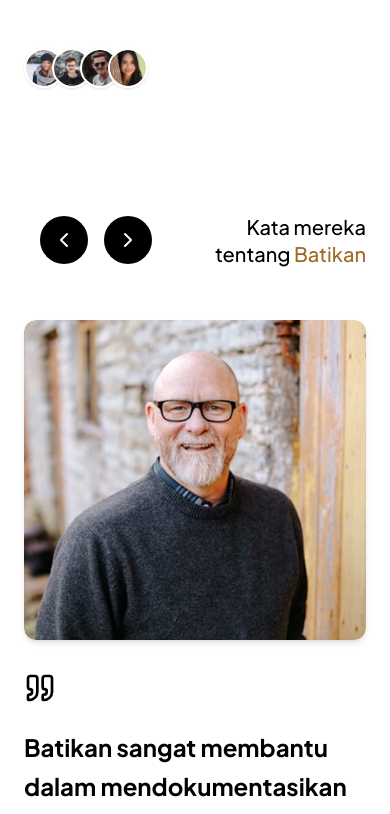
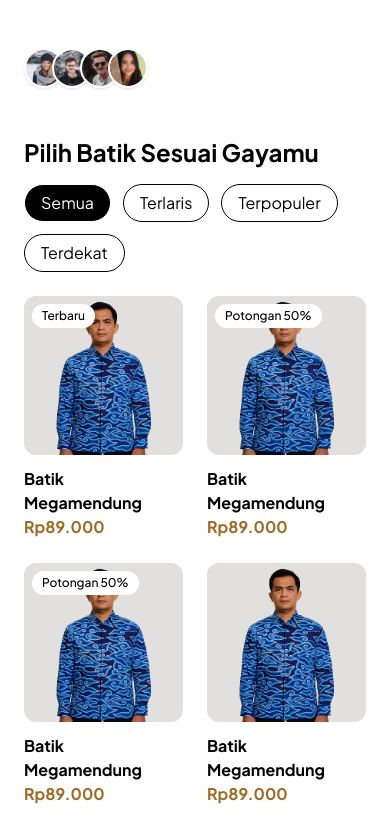
Before and after one commit to JiePrass/Acumalaka_WebsiteUMKM_ITsDay, a React (Vite) app: page / in a window 390 px wide. Shown: the part 1600-2414 px from the top of the page. Built offline with nearby package versions, Linux system fonts and the light colour scheme.

Commit message:
Add Product section & fix responsive issue

```diff
--- a/src/components/landing/Product.jsx
+++ b/src/components/landing/Product.jsx
@@ -1,7 +1,45 @@
+import { useState } from "react";
+import { useTranslation } from "react-i18next";
+import ProductCard from "../shared/ProductCard";
+import FilterTabs from "../shared/FilterTabs";
+
+const allProducts = [
+    { id: 1, label: "new", category: "popular", discount: false, image: "/images/model.png", title: "Batik Megamendung", price: 89000 },
+    { id: 2, discount: true, category: "best_seller", image: "/images/model.png", title: "Batik Megamendung", price: 89000 },
+    { id: 3, discount: true, category: "nearest", image: "/images/model.png", title: "Batik Megamendung", price: 89000 },
+    { id: 4, discount: false, category: "all", image: "/images/model.png", title: "Batik Megamendung", price: 89000 },
+    { id: 5, discount: false, category: "best_seller", image: "/images/model.png", title: "Batik Megamendung", price: 89000 },
+    { id: 6, discount: false, category: "popular", image: "/images/model.png", title: "Batik Megamendung", price: 89000 },
+];
+
+
 export default function Product() {
+    const [hovered, setHovered] = useState(null);
+    const [filter, setFilter] = useState("all");
+    const { t } = useTranslation();
+
+    const filteredProducts =
+        filter === "all"
+            ? allProducts
+            : allProducts.filter((p) => p.category === filter);
+
     return (
-        <section className="container mx-auto">
+        <section className="container mx-auto px-6 md:px-0">
+            <h1 className="text-2xl md:text-5xl font-semibold mb-4">{t("product.title")}</h1>
 
+            <FilterTabs active={filter} onChange={setFilter} />
+
+            <div className="grid grid-cols-6 gap-6 md:grid-cols-12 md:gap-12">
+                {filteredProducts.map((product) => (
+                    <ProductCard
+                        key={product.id}
+                        product={product}
+                        isHovered={hovered === product.id}
+                        onHover={() => setHovered(product.id)}
+                        onLeave={() => setHovered(null)}
+                    />
+                ))}
+            </div>
         </section>
-    )
+    );
 }
--- a/src/components/landing/Review.jsx
+++ b/src/components/landing/Review.jsx
@@ -19,7 +19,7 @@ export default function Review() {
     }
 
     return (
-        <section className="relative w-full py-16 overflow-hidden">
+        <section className="relative w-full overflow-hidden">
             <div className="container mx-auto px-6 md:px-0">
                 <div className="justify-between flex items-center mb-10">
                     <div className="flex gap-4 z-10 p-4">
--- /dev/null
+++ b/src/components/shared/FilterTabs.jsx
@@ -0,0 +1,26 @@
+import { useTranslation } from "react-i18next";
+
+export default function FilterTabs({ active, onChange }) {
+    const { t } = useTranslation();
+    const tabs = [
+        { key: "all", label: t("product.filter.all") },
+        { key: "best_seller", label: t("product.filter.best_seller") },
+        { key: "popular", label: t("product.filter.popular") },
+        { key: "nearest", label: t("product.filter.nearest") },
+    ];
+
+    return (
+        <div className="flex flex-wrap gap-3 mb-6">
+            {tabs.map((tab) => (
+                <button
+                    key={tab.key}
+                    className={`px-4 py-1.5 border rounded-full transition ${active === tab.key ? "bg-black text-white" : "hover:bg-black hover:text-white"
+                        }`}
+                    onClick={() => onChange(tab.key)}
+                >
+                    {tab.label}
+                </button>
+            ))}
+        </div>
+    );
+}
--- /dev/null
+++ b/src/components/shared/ProductCard.jsx
@@ -0,0 +1,49 @@
+import { useTranslation } from "react-i18next";
+
+export default function ProductCard({ product, isHovered, onHover, onLeave }) {
+    const { t } = useTranslation();
+
+    return (
+        <div className="relative col-span-3 md:col-span-4 rounded-xl transition bg-white">
+            {product.label && (
+                <span className="absolute top-2 md:top-4 font-medium left-2 md:left-4 z-10 bg-white text-black text-xs md:text-sm px-2.5 py-1 md:px-4 md:py-2 rounded-full">
+                    {t(`product.label.${product.label}`)}
+                </span>
+            )}
+            {product.discount && (
+                <span className="absolute top-2 md:top-4 font-medium left-2 md:left-4 z-10 bg-white text-black text-xs md:text-sm px-2.5 py-1 md:px-4 md:py-2 rounded-full">
+                    {t("product.discount")}
+                </span>
+            )}
+
+            <div
+                className="relative flex justify-center bg-card rounded-xl"
+                onMouseEnter={onHover}
+                onMouseLeave={onLeave}
+            >
+                <img
+                    src={product.image}
+                    alt={product.title}
+                    className="w-4/6 object-cover"
+                />
+                {isHovered && (
+                    <div className="absolute inset-0 z-20 flex flex-col justify-center items-center gap-2 bg-black/50 rounded-xl text-white">
+                        <button className="bg-white text-black px-2.5 py-1 md:px-4 md:py-2 rounded-full text-xs md:text-sm hover:cursor-pointer">
+                            {t("product.add_to_cart")}
+                        </button>
+                        <button className="bg-transparent border border-white px-2.5 py-1 md:px-4 md:py-2 rounded-full text-xs md:text-sm hover:bg-white hover:text-black">
+                            {t("product.buy_now")}
+                        </button>
+                    </div>
+                )}
+            </div>
+
+            <div className="mt-3 flex flex-col w-full">
+                <h2 className="md:text-lg font-semibold">{product.title}</h2>
+                <p className="md:text-lg font-semibold text-primary">
+                    Rp{product.price.toLocaleString("id-ID")}
+                </p>
+            </div>
+        </div>
+    );
+}
--- a/src/i18n/locales/en/translation.json
+++ b/src/i18n/locales/en/translation.json
@@ -58,5 +58,20 @@
                 "image": "/images/review-dewi.png"
             }
         ]
+    },
+    "product": {
+        "title": "Choose Batik That Matches Your Style",
+        "add_to_cart": "Add to Cart",
+        "buy_now": "Buy Now",
+        "discount": "50% Off",
+        "filter": {
+            "all": "All",
+            "best_seller": "Best Seller",
+            "popular": "Popular",
+            "nearest": "Nearest"
+        },
+        "label" : {
+            "new" : "New"
+        }
     }
 }
--- a/src/i18n/locales/id/translation.json
+++ b/src/i18n/locales/id/translation.json
@@ -58,5 +58,20 @@
                 "image": "/images/review-dewi.png"
             }
         ]
+    },
+    "product": {
+        "title": "Pilih Batik Sesuai Gayamu",
+        "add_to_cart": "Masukkan Keranjang",
+        "buy_now": "Beli Sekarang",
+        "discount": "Potongan 50%",
+        "filter": {
+            "all": "Semua",
+            "best_seller": "Terlaris",
+            "popular": "Terpopuler",
+            "nearest": "Terdekat"
+        },
+        "label" : {
+            "new" : "Terbaru"
+        }
     }
 }
--- a/src/pages/Home.jsx
+++ b/src/pages/Home.jsx
@@ -1,12 +1,14 @@
 import Hero from "../components/landing/Hero";
 import About from "../components/landing/About";
 import Review from "../components/landing/Review";
+import Product from "../components/landing/Product";
 
 export default function Home() {
     return (
-        <main className="min-h-screen space-y-12 mb-12 bg-background">
+        <main className="min-h-screen space-y-12 md:space-y-24 mb-12 md:mb-24 bg-background">
             <Hero />
             <About />
+            <Product />
             <Review />
         </main>
     )
```
Also changed, not shown: public/images/model.png (added).
